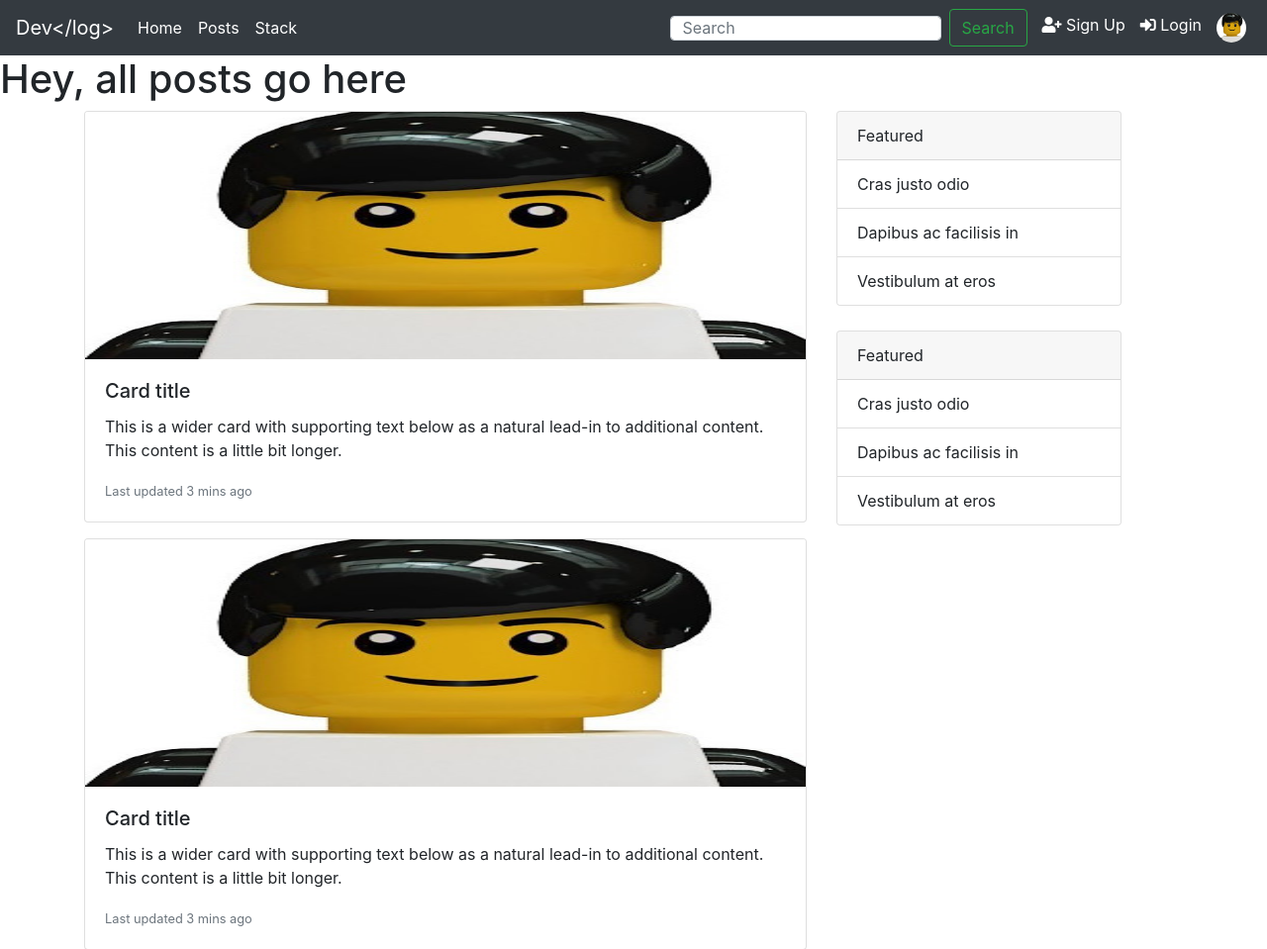
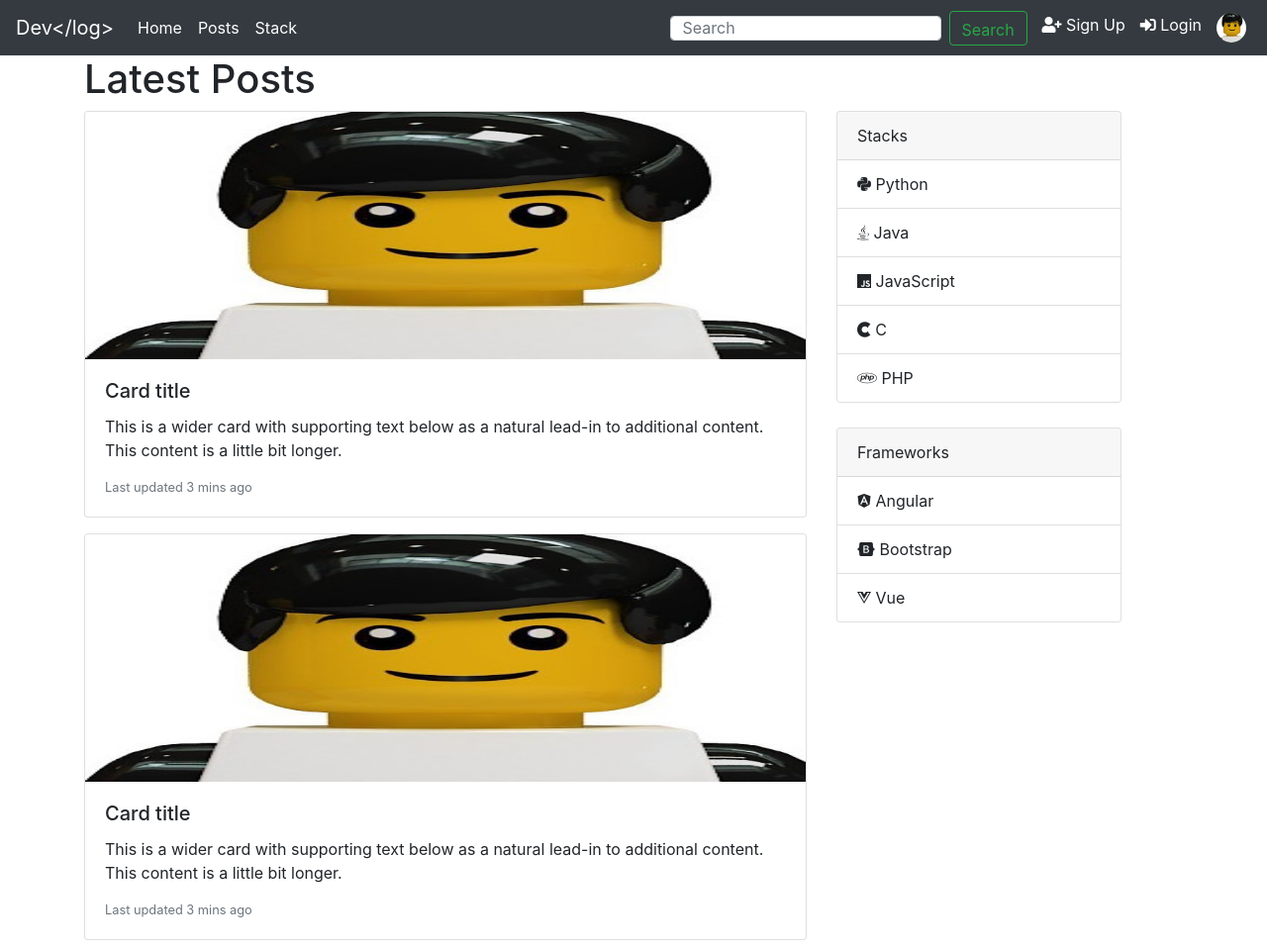
Before and after one commit to spgdaman/devlog-ui, a Flask app: page /posts in a window 1280 px wide. Shown: the top 959 px of the page at 99% size. Run offline with Flask 2, Linux system fonts and the light colour scheme; parts of the project's set-up code (start-up, migrations or seed data) failed here and were passed over; some libraries are stand-ins or nearby versions.

Commit message:
all posts and individual posts styled

```diff
--- a/app/main/views.py
+++ b/app/main/views.py
@@ -36,3 +36,7 @@ def profile():
 @main.route('/posts')
 def display_all_posts():
     return render_template('allposts.html')
+
+@main.route('/post/post_id')
+def post():
+    return render_template('post.html')
--- a/app/static/styles.css
+++ b/app/static/styles.css
@@ -8,7 +8,7 @@
     background-color: #f5f5f5;
 }
 
-#upload{
+.upload{
     display: none;
 }
 
--- a/app/templates/allposts.html
+++ b/app/templates/allposts.html
@@ -1,8 +1,12 @@
+<link rel="stylesheet" href="../static/styles.css">
 {% extends 'base.html' %}
 {% block content %}
-    <h1>Hey, all posts go here</h1>
+
     <div class="container">
+        <h1>Latest Posts</h1>
         <div class="row">
+
+            <!-- Posts go here -->
             <div class="col-md-8">
                 <div class="posts">
                     <div class="card mb-3">
@@ -10,6 +14,7 @@
                         <div class="card-body">
                             <h5 class="card-title">Card title</h5>
                             <p class="card-text">This is a wider card with supporting text below as a natural lead-in to additional content. This content is a little bit longer.</p>
+                            <!-- Moment js goes here -->
                             <p class="card-text"><small class="text-muted">Last updated 3 mins ago</small></p>
                         </div>
                     </div>
@@ -21,6 +26,7 @@
                         <div class="card-body">
                             <h5 class="card-title">Card title</h5>
                             <p class="card-text">This is a wider card with supporting text below as a natural lead-in to additional content. This content is a little bit longer.</p>
+                            <!-- Moment js goes here -->
                             <p class="card-text"><small class="text-muted">Last updated 3 mins ago</small></p>
                         </div>
                     </div>
@@ -32,6 +38,7 @@
                         <div class="card-body">
                             <h5 class="card-title">Card title</h5>
                             <p class="card-text">This is a wider card with supporting text below as a natural lead-in to additional content. This content is a little bit longer.</p>
+                            <!-- Moment js goes here -->
                             <p class="card-text"><small class="text-muted">Last updated 3 mins ago</small></p>
                         </div>
                     </div>
@@ -44,23 +51,25 @@
             <aside class="col-md-4">
                 <div class="card" style="width: 18rem; margin-bottom: 25px;">
                     <div class="card-header">
-                        Featured
+                        Stacks
                     </div>
                     <ul class="list-group list-group-flush">
-                        <li class="list-group-item">Cras justo odio</li>
-                        <li class="list-group-item">Dapibus ac facilisis in</li>
-                        <li class="list-group-item">Vestibulum at eros</li>
+                        <li class="list-group-item"><i class="fab fa-python"></i> Python</li>
+                        <li class="list-group-item"><i class="fab fa-java"></i> Java</li>
+                        <li class="list-group-item"><i class="fab fa-js"></i> JavaScript</li>
+                        <li class="list-group-item"><i class="fab fa-cuttlefish"></i> C</li>
+                        <li class="list-group-item"><i class="fab fa-php"></i> PHP</li>
                     </ul>
                 </div>
 
                 <div class="card" style="width: 18rem;">
                     <div class="card-header">
-                        Featured
+                        Frameworks
                     </div>
                     <ul class="list-group list-group-flush">
-                        <li class="list-group-item">Cras justo odio</li>
-                        <li class="list-group-item">Dapibus ac facilisis in</li>
-                        <li class="list-group-item">Vestibulum at eros</li>
+                        <li class="list-group-item"><i class="fab fa-angular"></i> Angular</li>
+                        <li class="list-group-item"><i class="fab fa-bootstrap"></i> Bootstrap</li>
+                        <li class="list-group-item"><i class="fab fa-vuejs"></i> Vue</li>
                     </ul>
                 </div>
             </aside>
--- a/app/templates/index.html
+++ b/app/templates/index.html
@@ -22,7 +22,7 @@
 
     <footer class="footer bg bg-dark">
         <div class="container">
-            <p>Hey, I am the footer</p>
+            <p style="color:bisque; text-align: center;">Copyright &copy; James, Simon and Mohammed</p>
         </div>
     </footer>
 {% endblock %}
--- a/app/templates/navbar.html
+++ b/app/templates/navbar.html
@@ -11,7 +11,7 @@
                     <a class="nav-link" href="{{ url_for('main.index') }}">Home <span class="sr-only">(current)</span></a>
                 </li>
                 <li class="nav-item active">
-                    <a class="nav-link" href="#">Posts <span class="sr-only">(current)</span></a>
+                    <a class="nav-link" href="{{ url_for('main.display_all_posts') }}">Posts <span class="sr-only">(current)</span></a>
                 </li>
                 <li class="nav-item active">
                     <a class="nav-link" href="#">Stack<span class="sr-only">(current)</span></a>
@@ -19,7 +19,7 @@
             </ul>
             <form class="form-inline my-2 my-lg-0">
                 <input class="form-control mr-sm-2" type="search" placeholder="Search" aria-label="Search" style="height: 25px;">
-                <button class="btn btn-outline-success my-2 my-sm-0" type="submit">Search</button>
+                <button class="btn btn-outline-success my-2 my-sm-0" type="submit" style="height: 35px;">Search</button>
             </form>
 
             <ul class="navbar-nav mt-2 mt-lg-0">
@@ -32,6 +32,7 @@
                     <a href="{{ url_for( 'main.login') }}" style="text-decoration: none; color: white;"><i class="fas fa-sign-in-alt" style="color: white;"></i> Login</a>
                 </li>
 
+                <!-- Profile Pic -->
                 <a href=" {{ url_for('main.profile') }} "><img src="../static/profile_pic.jpg" alt="prof_pic" style="border-radius: 50%; width: 30px; height: 30px; margin-right: 5px; margin-left: 15px; margin-top: 0; margin-bottom:0;"></a>
 
             </ul>
--- a/app/templates/profile.html
+++ b/app/templates/profile.html
@@ -22,7 +22,7 @@
                                     <a class="toggle btn btn-primary"><i class="fas fa-upload"></i> Upload Profile Picture</a>
 
                                     <!-- Upload profile pic here -->
-                                    <form method="post" enctype ="multipart/form-data" id="upload" class="show">
+                                    <form method="post" enctype ="multipart/form-data" class="upload">
                                     <div class="custom-file">
                                             <label class="custom-file-label" for="inputGroupFile01">Upload Picture</label>
                                         <input type="file" name="photo" class="custom-file-input" id="inputGroupFile01" required>
@@ -35,7 +35,7 @@
                                     <script type="text/javascript">
                                         $(document).ready(function(){
                                             $(".toggle").click(function(){
-                                                $("#upload").toggleClass(".show");
+                                                $("upload").toggleClass("show");
                                             });
                                         });
                                     </script>
```
Also changed, not shown: app/templates/post.html (+52 -0 lines).
